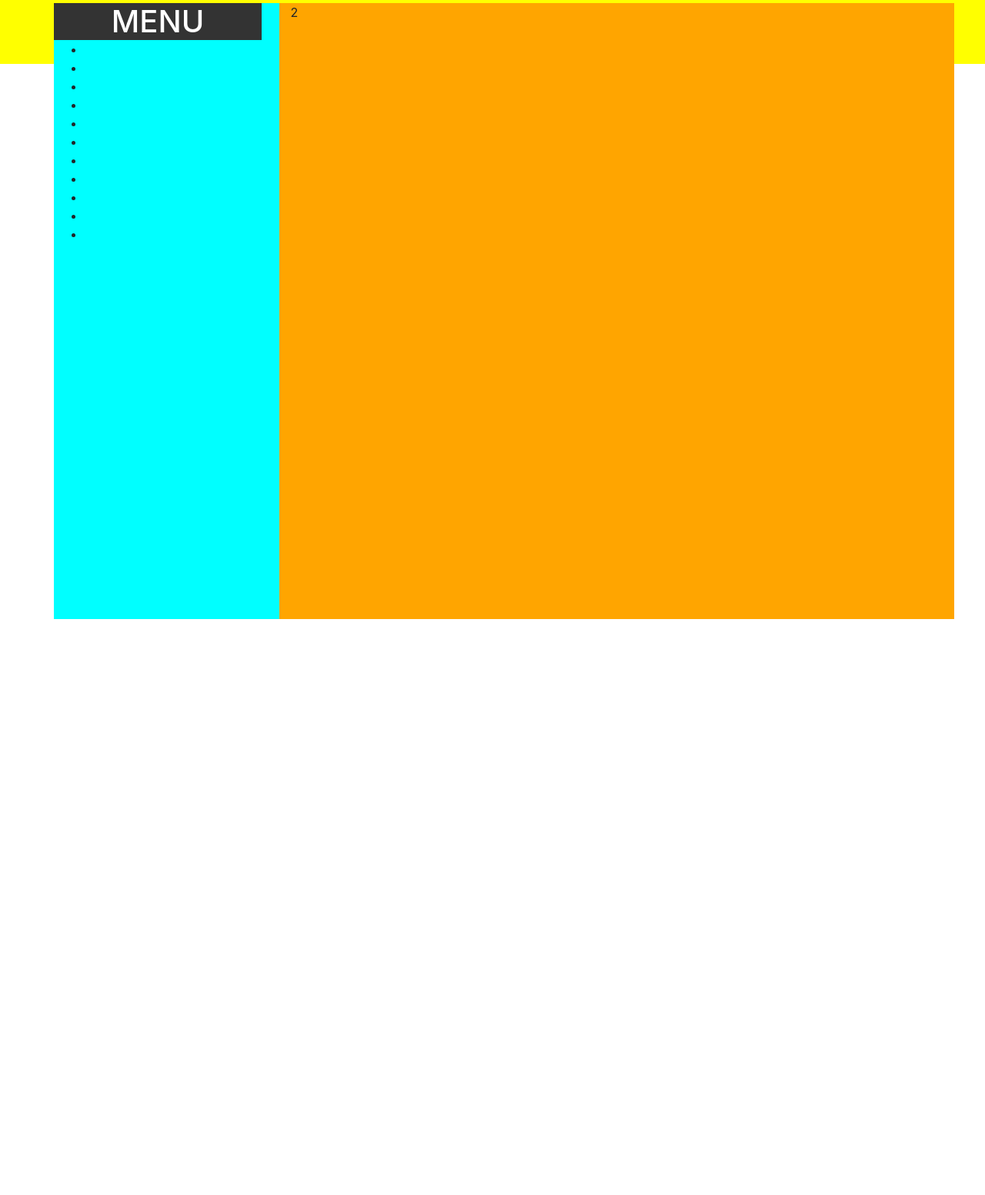
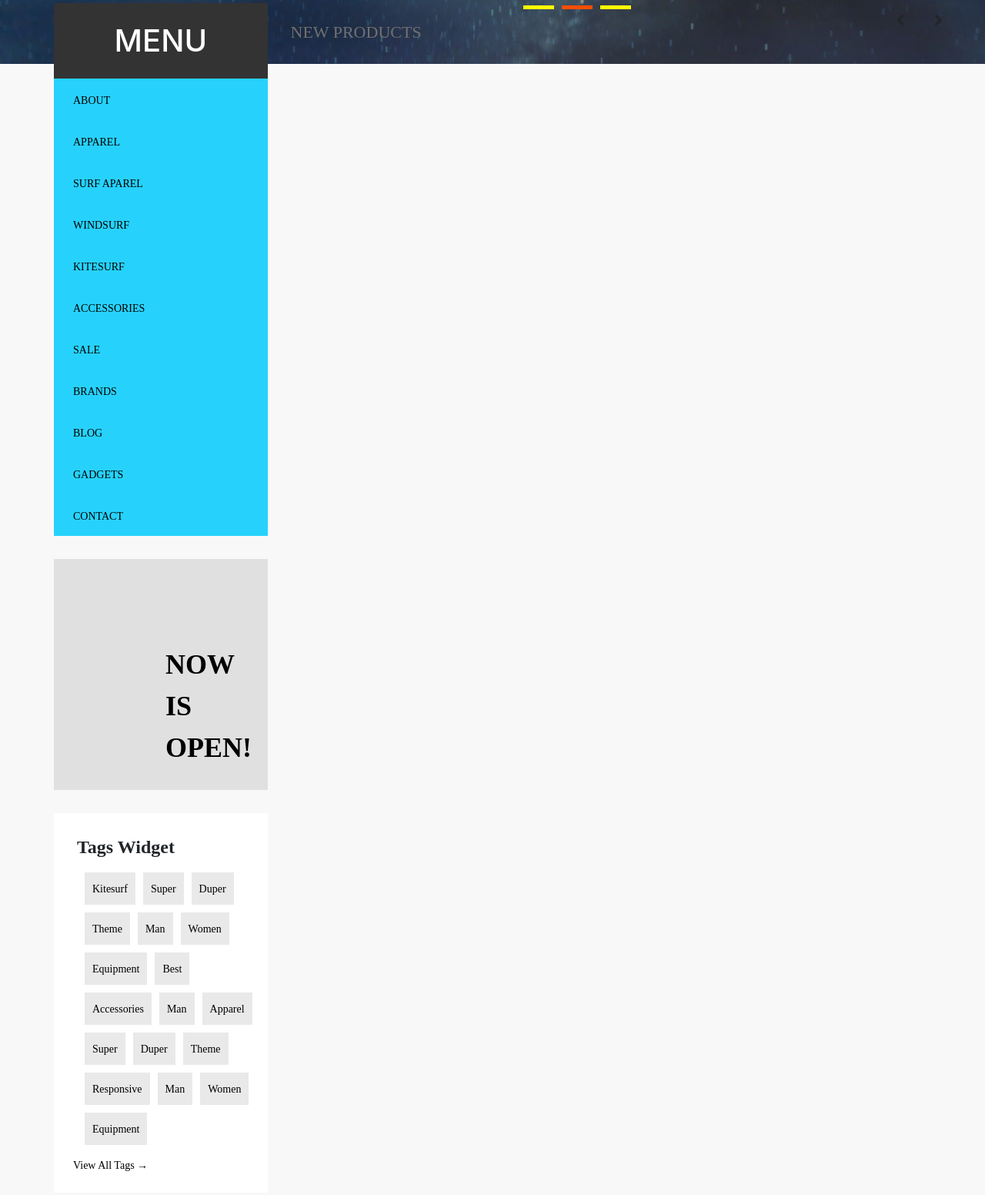
Before and after one commit to vazhap519/surface, a plain HTML site: page index.html in a window 1280 px wide. Shown: the part 617-2169 px from the top of the page at 77% size. Before the commit the page ends 1421 px from the top, so only its background shows below. Drawn offline with Linux system fonts and the light colour scheme; a web font is replaced by a local one.

Commit message:
add new products header && arrows

```diff
--- a/assets/css/fonts.css
+++ b/assets/css/fonts.css
@@ -34,11 +34,13 @@
 
     font-family:'Roboto-Black' ;
     src: url('../fonts/roboto/Roboto-Black.ttf');
+
     font-family:'Roboto-BlackItalic' ;
     src: url('../fonts/roboto/Roboto-BlackItalic.ttf');
 
     font-family:'Roboto-Bold' ;
     src: url('../fonts/roboto/Roboto-Bold.ttf');
+
     font-family:'Roboto-BoldItalic' ;
     src: url('../fonts/roboto/Roboto-BoldItalic.ttf');
 
--- a/assets/css/header.css
+++ b/assets/css/header.css
@@ -1,5 +1,6 @@
-@import url(./logo.css);
-@import url(./social_icons.css);
+@import url(./header/logo.css);
+@import url(./header/social_icons.css);
+@import url(./header/languageSwitcher.css);
 #header{
     width: 100%;
     height: auto;
--- a/assets/css/middleArea.css
+++ b/assets/css/middleArea.css
@@ -1,8 +1,8 @@
-@import url(./widgetArea.css);
+
+@import url(./products/newproduct.css);
 .middleArea{
     position: relative;
-    background-color: orange;
-    height: 100vh;
+    height: auto;
     top: 50px;
     left: 15px;
 
--- /dev/null
+++ b/assets/css/products/newproduct.css
@@ -0,0 +1,57 @@
+#newProductsArea{
+    height: auto;
+    display: flex;
+    flex-direction: column;
+
+}
+#newProductsArea .newProductsAreaTop{
+    display: flex;
+    justify-content: space-between;
+    align-items:baseline ;
+}
+#newProductsArea .newProductsAreaTop h1{
+    color: #707070;
+    font-family:'Roboto-BlackItalic' ;
+    font-size: 22px;
+    text-transform: uppercase;
+    padding-top: 25px;
+    padding-bottom: 25px;
+}
+
+.newProductsArrows{
+    width: 60px;
+    height: auto;
+    position: relative;
+    display: flex;
+    align-content: baseline;
+
+}
+.newProductsArrows .newProductsArrows_left, .newProductsArrows_right{
+    height: 30px;
+    background-color: red;
+
+}
+.newProductsArrows_right{
+    transform: rotate(187deg);
+    margin-left: 60px;
+    margin-top: -11px;
+
+}
+.newProductsArrows .newProductsArrows_left:after{
+    position: absolute;
+    content: "\f053";
+    font-family: FontAwesome;
+    font-style: normal;
+    font-weight: normal;
+    top: -4px;
+}
+.newProductsArrows .newProductsArrows_right:after{
+    position: absolute;
+    content: "\f053";
+    font-family: FontAwesome;
+    font-style: normal;
+    font-weight: normal;
+    /* transform: rotate(175deg);
+    /* left: 40px; */
+    /* top: -4px; */
+}
--- a/assets/css/shopingArea.css
+++ b/assets/css/shopingArea.css
@@ -1 +1 @@
-@import url(./cartArea.css);
+@import url(./cart/cartArea.css);
--- /dev/null
+++ b/assets/css/subwigets/banner.css
@@ -0,0 +1,17 @@
+#bannerArea{
+    height: 300px;
+    background-color: #e0e0e0;
+    margin-top: 30px;
+}
+#bannerArea p{
+    font-size: 36px;
+    font-family:'Raleway-Heavy' ;
+    width: 110px;
+    height: auto;
+    text-transform: uppercase;
+    margin-top: 110px;
+    margin-left: 145px;
+    display: inline-block;
+    color: #000;
+    font-weight: bolder;
+}
--- /dev/null
+++ b/assets/css/subwigets/navigation.css
@@ -0,0 +1,47 @@
+.navigation{
+    margin: 0;
+    padding: 0;
+    position: relative;
+    width: 100%;
+    height: auto;
+    padding-left: 0!important;
+}
+
+.navigation h1{
+    padding: 0;
+    margin: 0;
+    background-color: #333333;
+    color: #fff;
+    text-transform: uppercase;
+    text-align: center;
+    padding-top: 25px;
+    padding-bottom: 25px;
+}
+
+.navigation ul{
+    list-style: none;
+    padding: 0;
+    margin: 0;
+    text-transform: uppercase;
+
+
+    background-color: #26d2fc;
+
+}
+.navigation ul li{
+    padding-bottom: 15px;
+    padding-top: 15px;
+    padding-left: 25px;
+}
+.navigation ul li:hover{
+    background-color: black;
+}
+.navigation ul li a{
+    font-size: 14px;
+    font-family:'Roboto-Black' ;
+    color: #000;
+    text-decoration: none;
+}
+.navigation ul li:hover  a{
+color: #fff;
+}
--- /dev/null
+++ b/assets/css/subwigets/tags.css
@@ -0,0 +1,52 @@
+#tagsWidgets{
+    height: auto;
+    background-color:#fff;
+    position: relative;
+    margin-top: 30px
+}
+#tagsWidgets h1{
+    font-family:'Roboto-BoldItalic' ;
+    font-size: 24px;
+    text-transform: capitalize;
+    font-weight: bolder;
+    display: inline-block;
+    margin-left: 30px;
+    padding-top: 30px;
+    /* margin-bottom: 20px; */
+}
+
+#tagsWidgets .tagsCloud{
+   display: flex;
+   flex-wrap: wrap;
+   list-style: none;
+
+}
+#tagsWidgets .tagsCloud li{
+ padding: 10px;
+background-color:#e9e9e9;
+ font-size: 14px;
+ margin-top: 10px;
+ margin-right: 10px;
+}
+#tagsWidgets .tagsCloud li:hover{
+    background-color: #faef03;
+}
+#tagsWidgets .tagsCloud li a{
+    text-transform: capitalize;
+    font-family:'Roboto-Regular' ;
+    text-decoration: none;
+    text-align: center;
+    color: #000;
+}
+
+.tags_view{
+    display: block;
+    font-size: 14px;
+    color: #000;
+    text-decoration: none;
+    text-transform: capitalize;
+    font-family: 'Roboto-BlackItalic';
+    padding-left: 25px;
+    padding-bottom: 25px;
+
+}
--- a/assets/css/topCarousel.css
+++ b/assets/css/topCarousel.css
@@ -45,7 +45,11 @@ list-style: none;
 }
 ul.carusel_dots >li:nth-child(1){
     margin-left: 0px;
-    background-color: blue;
+
+}
+
+.activeDot{
+    background-color: #fb4d01!important;
 }
 ul.carusel_dots >li{
     width: 40px;
@@ -54,6 +58,8 @@ ul.carusel_dots >li{
     background-color: yellow;
     border: 1px;
 }
+
+
 
 .carousel_article{
     width: 300px;
--- a/assets/css/widgetArea.css
+++ b/assets/css/widgetArea.css
@@ -1,25 +1,11 @@
+@import url(./subwigets/navigation.css);
+@import url(./subwigets/banner.css);
+@import url(./subwigets/tags.css);
+@import url(./subwigets/expertsArticle.css);
+
 #wgetArea{
     width: 270px;
-    height: 100vh;
-    background-color: aqua;
+    height: auto;
     max-width: 100%;
     padding-left: 0!important;
 }
-
-.navigation{
-    margin: 0;
-    padding: 0;
-    position: relative;
-    width: 270px;
-    height: auto;
-    padding-left: 0!important;
-}
-
-.navigation h1{
-    padding: 0;
-    margin: 0;
-    background-color: #333333;
-    color: #fff;
-    text-transform: uppercase;
-    text-align: center;
-}
--- a/assets/js/app.js
+++ b/assets/js/app.js
@@ -4,14 +4,53 @@
     var TopSlideLeft=document.querySelector('.TopCarousel_left');
     var TopSlideDots=document.querySelectorAll('.carusel_dots li');
     var counter=0;
+    TopSlideRight.addEventListener('click',RightTopSlide)
+    TopSlideLeft.addEventListener('click',LeftTopSlide)
+    function RightTopSlide(){
+        for(var i=0;i<TopSlideItems.length;i++){
+            TopSlideItems[i].classList.remove('TopCarousel_content_active');
+            TopSlideDots[i].classList.remove('activeDot');
+        }
+        counter++;
+        if(counter>TopSlideItems.length-1){
+            counter=0
 
- function carousellLoop(){
-    for(var i=0;i<TopSlideItems.length;i++){
-        TopSlideItems[i].classList.remove("TopCarousel_content_active")
-        for(var a=0;a<TopSlideDots.length;a++){
-            TopSlideDots[a].style.backgroundColor="red";
         }
+        TopSlideItems[counter].classList.add('TopCarousel_content_active')
+
+        for(var d=0;d<TopSlideDots.length;d++){
+
+        }
+        if(counter>TopSlideDots.length-1){
+            counter=0
+        }
+        TopSlideDots[counter].classList.add("activeDot")
     }
 
- }
- carousellLoop()
+    function LeftTopSlide(){
+
+        for(var i=0;i<TopSlideItems.length;i++){
+            TopSlideItems[i].classList.remove('TopCarousel_content_active');
+            TopSlideDots[i].classList.remove('activeDot');
+        }
+        counter--;
+        if(counter<TopSlideItems.length-1){
+            counter=0
+
+        }
+        TopSlideItems[counter].classList.add('TopCarousel_content_active')
+
+        for(var d=0;d<TopSlideDots.length;d++){
+
+        }
+        if(counter<TopSlideDots.length-1){
+            counter=0
+        }
+        TopSlideDots[counter].classList.add("activeDot")
+    }
+    var iterval=setInterval(RightTopSlide,3000);
+/**
+========================================================================================================
+                                        END TOP CAROUSELL
+========================================================================================================
+**/
--- a/index.html
+++ b/index.html
@@ -80,6 +80,7 @@
                 </select>
        </ul>
    </header>
+
    <div id="cartArea">
        <div class="shopingCart">
            <ul class="userArea">
@@ -132,26 +133,84 @@
    </div>
 
    <div class="row middleArea">
-       <div class="col-sm-12 col-md-3" id="wgetArea">
+       <div class="col-sm-12 col-md-3 rtl" id="wgetArea">
             <nav class="navigation">
                 <h1>menu</h1>
                 <ul>
-                    <li><a href=""></a></li>
-                    <li><a href=""></a></li>
-                    <li><a href=""></a></li>
-                    <li><a href=""></a></li>
-                    <li><a href=""></a></li>
-                    <li><a href=""></a></li>
-                    <li><a href=""></a></li>
-                    <li><a href=""></a></li>
-                    <li><a href=""></a></li>
-                    <li><a href=""></a></li>
-                    <li><a href=""></a></li>
+                    <li><a href="">about</a></li>
+                    <li><a href="">apparel</a></li>
+                    <li><a href="">surf aparel</a></li>
+                    <li><a href="">windsurf</a></li>
+                    <li><a href="">kitesurf</a></li>
+                    <li><a href="">accessories</a></li>
+                    <li><a href="">sale</a></li>
+                    <li><a href="">brands</a></li>
+                    <li><a href="">blog</a></li>
+                    <li><a href="">gadgets</a></li>
+                    <li><a href="">contact</a></li>
                 </ul>
             </nav>
+
+            <div id="bannerArea">
+                <p>
+                    Now is open!
+                </p>
+            </div>
+
+            <div id="tagsWidgets">
+                <h1>Tags Widget</h1>
+                <ul class="tagsCloud">
+                    <li><a href="">kitesurf</a></li>
+                    <li><a href="">super</a></li>
+                    <li><a href="">duper</a></li>
+                    <li><a href="">theme</a></li>
+                    <li><a href="">man</a></li>
+                    <li><a href="">women</a></li>
+                    <li><a href="">equipment</a></li>
+                    <li><a href="">best</a></li>
+                    <li><a href="">accessories</a></li>
+                    <li><a href="">man</a></li>
+                    <li><a href="">apparel</a></li>
+                    <li><a href="">super</a></li>
+                    <li><a href="">duper</a></li>
+                    <li><a href="">theme</a></li>
+                    <li><a href="">responsive</a></li>
+                    <li><a href="">man</a></li>
+                    <li><a href="">women</a></li>
+                    <li><a href="">equipment</a></li>
+                </ul>
+                <a href="" class="tags_view">view all tags  →</a>
+            </div>
+
+            <div id="expertArticles">
+                <h1>Articles Experts</h1>
+                <ul>
+                <li><a href="">LG Spectrum review</a></li>
+                <li><a href="">Verizon Droid Xyboard 8.2 and 10.1 review</a></li>
+                <li><a href="">Mac mini review (mid 2011)</a></li>
+                <li><a href="">Wacom Inkling review</a></li>
+                <li><a href="">Sonos Play:3 review
+                </a></li>
+                <li><a href="">HTC Radar 4G review</a></li>
+                <li><a href="">Canon PowerShot S100 </a></li>
+                <li><a href="">Apple iMac </a></li>
+                </ul>
+                <a href="" class="ExpertsLink">view all →</a>
+            </div>
        </div>
+
        <div class="col-sm-12 col-md-9 productsArea">
-           2
+           <div id="newProductsArea">
+            <div class="newProductsAreaTop">
+                <h1>new products</h1>
+                <div class="newProductsArrows">
+                    <span class="newProductsArrows_left"></span>
+                    <span class="newProductsArrows_right"></span>
+                </div>
+            </div>
+
+               <ul class="newProductContentArea"></ul>
+           </div>
        </div>
    </div>
 </div>
--- a/style.css
+++ b/style.css
@@ -6,3 +6,7 @@
 @import url(./assets/css/header.css);
 @import url(./assets/css/shopingArea.css);
 @import url(./assets/css/middleArea.css);
+@import url(./assets/css/widgetArea.css);
+body{
+    background-color: #f8f8f8;
+}
```
Also changed, not shown: assets/css/subwigets/expertsArticle.css (added, +40 -0 lines), assets/css/cart/cartArea.css (renamed from assets/css/cartArea.css), assets/css/header/languageSwitcher.css (renamed from assets/css/languageSwitcher.css), assets/css/header/logo.css (renamed from assets/css/logo.css), assets/css/header/social_icons.css (renamed from assets/css/social_icons.css).
